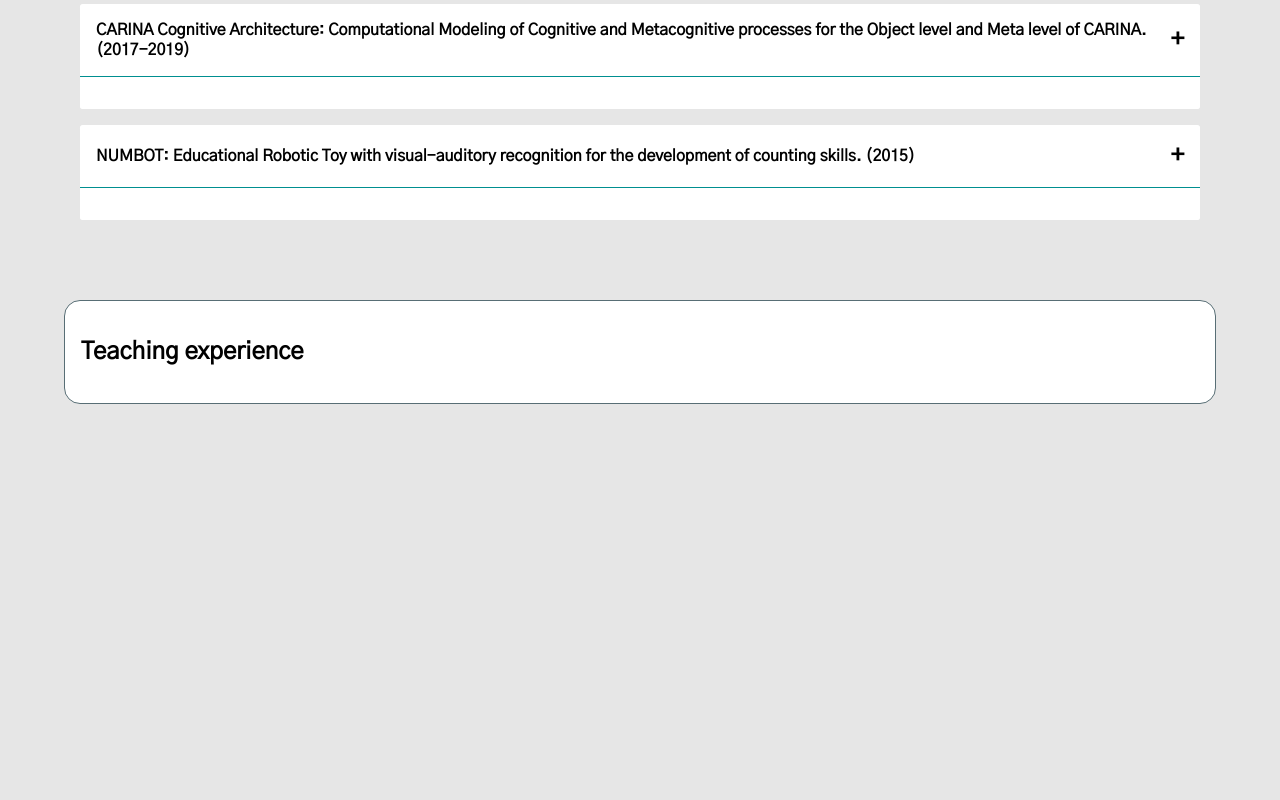
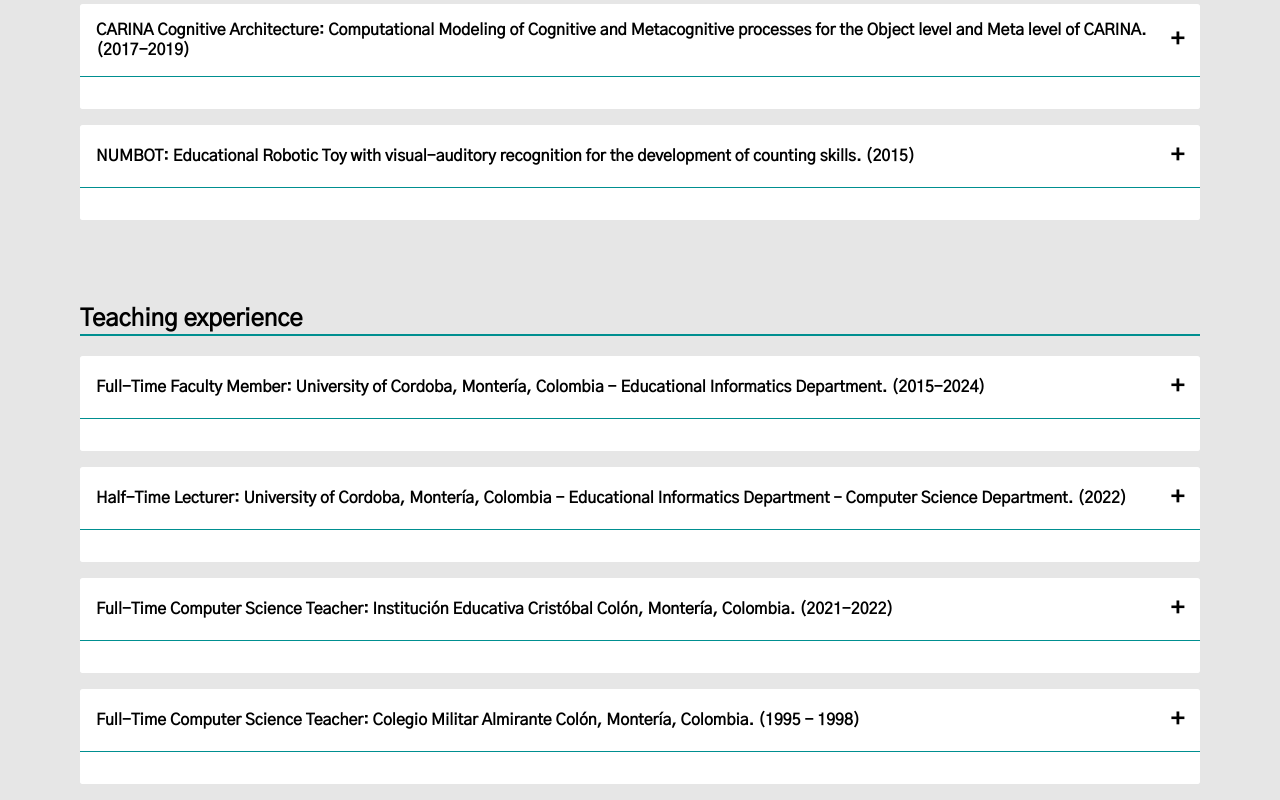
Before and after one commit to corderoangel/portfolio_adan, a React (Create React App) app: page /experience in a window 1280 px wide. Shown: the part 765-1565 px from the top of the page. Before the commit the page ends 1169 px from the top, so only its background shows below. Built offline with nearby package versions, Linux system fonts and the light colour scheme.

Commit message:
agregar teaching

```diff
--- a/src/Experience.css
+++ b/src/Experience.css
@@ -49,26 +49,53 @@
 	max-height: 500px;
 }
 
+.teaching-container_content .teach {
+	border-radius: 0.2rem;
+	background-color: #ffffff;
+	margin-top: 1rem;
+	overflow: hidden;
+}
+
+.teaching-container_content .teach-header {
+	display: flex;
+	justify-content: space-between;
+	align-items: center;
+	cursor: pointer;
+	padding: 1rem;
+	background-color: #ffffff;
+	border-radius: 0.2rem;
+}
+
+.teaching-container_content .teach-header h4 {
+	margin: 0;
+}
+
+.teaching-container_content .toggle-icon {
+	font-size: 1.5rem;
+	font-weight: bold;
+}
+
+.teaching-container_content .teach-details {
+	padding: 1rem;
+	background-color: #ffffff;
+	border-top: 1px solid #008f90;
+	max-height: 0;
+	overflow: hidden;
+	transition: max-height 0.5s ease-out;
+}
+
 .teaching-container {
 	margin-left: 4rem;
 	margin-right: 4rem;
-	border: 0.1rem solid #586e75;
-	margin-top: 4rem;
+	margin-top: 2rem;
 	border-radius: 1rem;
 	padding: 1rem;
-	background: #ffffff;
 }
 
-@media screen and (max-width: 980px) {
-	.research-container {
-		margin-left: 1rem;
-		margin-right: 1rem;
-		text-align: justify;
-	}
+.teaching-container h2 {
+	border-bottom: 2px solid #008f90;
+}
 
-	.teaching-container {
-		margin-left: 1rem;
-		margin-right: 1rem;
-		text-align: justify;
-	}
+.teaching-container_content .teach-details.show {
+	max-height: 500px;
 }
--- a/src/Experience.js
+++ b/src/Experience.js
@@ -93,7 +93,57 @@ const Experience = () => {
 
 			<div className="teaching-container">
 				<h2>Teaching experience</h2>
-				<div className="teaching-container_content">{/* Aquí iría el mismo patrón si quisieras agregar una lista desplegable para teaching */}</div>
+				<div className="teaching-container_content">
+					{[
+						{
+							title: "Full-Time Faculty Member: University of Cordoba, Montería, Colombia - Educational Informatics Department. (2015-2024)",
+							list: [
+								"Introduction to Artificial Intelligence (undergraduate level)",
+								"Cognition and Computation (undergraduate level)",
+								"Cognitive Informatics (undergraduate level)",
+								"Computer Science Teaching Computer Didactics (undergraduate level)",
+								"High Impact Scientific Paper Writing Course (graduate level)",
+								"Education, Coexistence and Society (graduate level)",
+							],
+						},
+						{
+							title: "Half-Time Lecturer: University of Cordoba, Montería, Colombia - Educational Informatics Department – Computer Science Department. (2022)",
+							list: [
+								"Basic Computing (undergraduate level)",
+								"Introduction to Data Structures (undergraduate level)",
+								"Algorithms (undergraduate level)",
+								"Object-Oriented Design Programming (undergraduate level)",
+								"Computer Architecture (undergraduate level)",
+								"Programming Languages (undergraduate level)",
+								"Software Design and Implementation (undergraduate level)",
+							],
+						},
+						{
+							title: "Full-Time Computer Science Teacher: Institución Educativa Cristóbal Colón, Montería, Colombia. (2021-2022)",
+							list: ["Computer Science (high and middle school level)"],
+						},
+						{
+							title: "Full-Time Computer Science Teacher: Colegio Militar Almirante Colón, Montería, Colombia. (1995 - 1998)",
+							list: ["Computer Science (elementary school and kindergarten level)"],
+						},
+					].map((teach, index) => (
+						<div key={index} className="teach">
+							<div className="teach-header" onClick={() => toggleDetails(index)}>
+								<h4>{teach.title}</h4>
+								<span className="toggle-icon">{isOpen === index ? "−" : "+"}</span>
+							</div>
+							<div className={`teach-details ${isOpen === index ? "show" : ""}`}>
+								{teach.list && (
+									<ul>
+										{teach.list.map((item, i) => (
+											<li key={i}>{item}</li>
+										))}
+									</ul>
+								)}
+							</div>
+						</div>
+					))}
+				</div>
 			</div>
 		</div>
 	);
```
